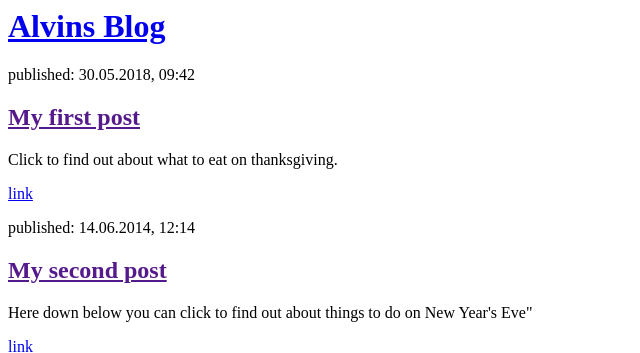
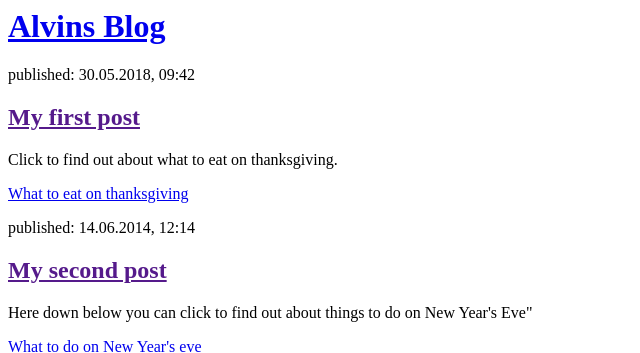
Before and after one commit to Alvin314/my-first-blog, a Python web app: template blog/templates/blog/post_list.html in a window 1280 px wide. Shown: the top 353 px of the page, without its empty margins (0-640 px from the left). Run offline with Jinja, Linux system fonts and the light colour scheme; the template is opened without the code that fills it, so the values that code supplies are empty.

Commit message:
Changed the names of the links, i think.

```diff
--- a/blog/templates/blog/post_list.html
+++ b/blog/templates/blog/post_list.html
@@ -11,14 +11,14 @@
             <p>published: 30.05.2018, 09:42</p>
          <h2><a href="">My first post</a></h2>
          <p>Click to find out about what to eat on thanksgiving.</p>
-         <a href="https://www.fluentu.com/blog/english/thanksgiving-list-of-foods/">link</a>
+         <a href="https://www.fluentu.com/blog/english/thanksgiving-list-of-foods/">What to eat on thanksgiving</a>
      </div>
 
      <div>
          <p>published: 14.06.2014, 12:14</p>
          <h2><a href="">My second post</a></h2>
          <p>Here down below you can click to find out about things to do on New Year's Eve"</p>
-        <a href="https://www.visitlondon.com/things-to-do/whats-on/new-years-eve/things-to-do-on-new-years-eve-in-london">link</a>
+        <a href="https://www.visitlondon.com/things-to-do/whats-on/new-years-eve/things-to-do-on-new-years-eve-in-london">What to do on New Year's eve</a>
      </div>
  </body>
 </html>
```
